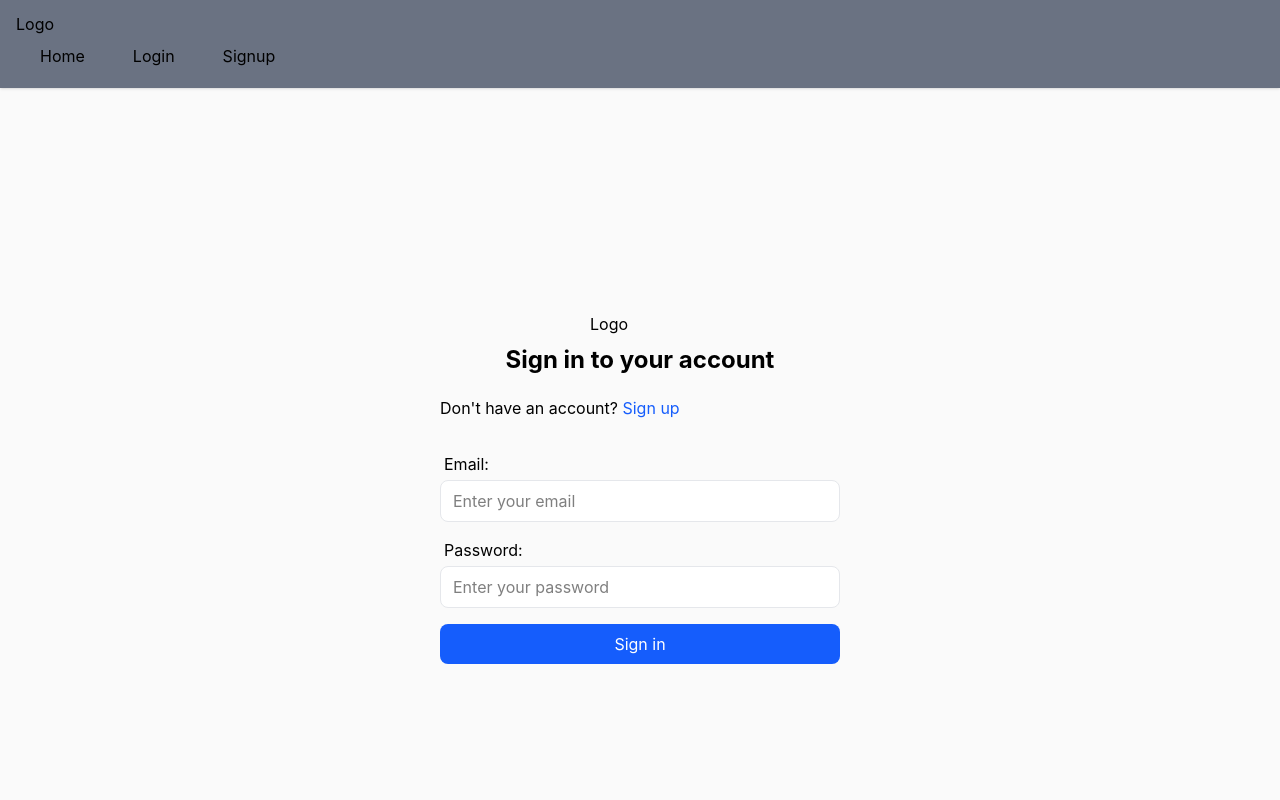
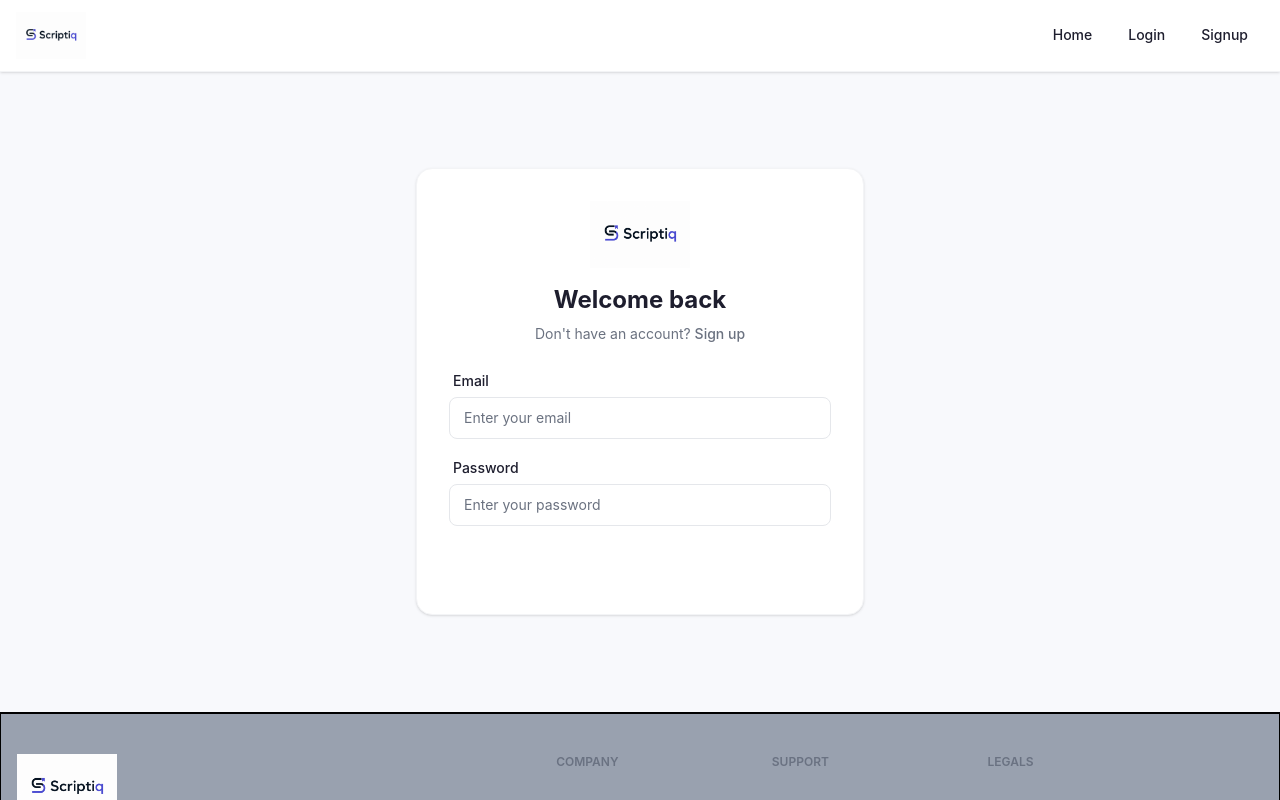
Before and after one commit to Shreshtha-ai/Scriptiq, a React (Vite) app in the folder Scriptiq/: page /login in a window 1280 px wide. Shown: the top 800 px of the page. Built offline with nearby package versions, Linux system fonts and the light colour scheme; no server answers.

Commit message:
feat: apply brand theme and fix auth bugs

```diff
--- a/Scriptiq/src/App.jsx
+++ b/Scriptiq/src/App.jsx
@@ -26,7 +26,7 @@ function App() {
   })
 
   return !loading? (
-    <div className='min-h-screen flex flex-wrap content-between bg-[#fafafa]'>
+    <div className='min-h-screen flex flex-wrap content-between bg-surface'>
       <div className='w-full block '>
         <Header />
         <main>
--- a/Scriptiq/src/components/Button.jsx
+++ b/Scriptiq/src/components/Button.jsx
@@ -3,13 +3,15 @@ import React from "react";
 export default function Button({
     children,
     type = "button",
-    bgColor = "bg-blue-600",
+    bgColor = "bg-brand",
     textColor = "text-white",
     className = "",
     ...props
 }) {
     return (
-        <button className={`px-4 py-2 rounded-lg ${bgColor} ${textColor} ${className}`} {...props}>
+        <button className={`px-5 py-2.5 rounded-lg font-medium text-sm
+            transition-all duration-200 hover:shadow-md active:scale-95
+            ${bgColor} ${textColor} ${className}`} {...props}>
             {children}
         </button>
     );
--- a/Scriptiq/src/components/Header/Header.jsx
+++ b/Scriptiq/src/components/Header/Header.jsx
@@ -37,26 +37,29 @@ function Header() {
   ]
 
   return (
-    <header className='py-3 shadow bg-gray-500'>
+    <header className='py-3 shadow-sm bg-white border-b border-gray-100'>
       <Container>
-        <nav>
+        <nav className='flex items-center'>
           <div className='mr-4'>
             <Link to="/">
               <Logo width='70px' />
             </Link>
           </div>
 
-          <ul className='flex ml-auto'>
+          <ul className='flex ml-auto items-center gap-1'>
             {navItems.map((item) =>
               item.active ? (
                 <li key={item.name}>
                   <button onClick={() => navigate(item.slug)}
-                    className='inline-block px-6 py-2 duration-200 hover:bg-amber-700'> {item.name}</button>
+                    className='px-4 py-2 text-sm font-medium text-dark rounded-lg
+                      transition-colors duration-200 hover:bg-brand/10 hover:text-brand'>
+                      {item.name}
+                  </button>
                 </li>
               ) : null
             )}
             {authStatus && (
-              <li>
+              <li className='ml-2'>
                 <LogoutBtn />
               </li>
             )}
--- a/Scriptiq/src/components/Header/LogoutBtn.jsx
+++ b/Scriptiq/src/components/Header/LogoutBtn.jsx
@@ -13,7 +13,11 @@ function LogoutBtn() {
     }
 
   return (
-    <button className='inline-block px-6 py-2 duration-200 hover:bg-blue-100 rounded-full'>Logout</button>
+    <button className='px-5 py-2 text-sm font-medium text-white bg-brand rounded-lg
+        transition-all duration-200 hover:bg-brand-dark hover:shadow-md
+        active:scale-95'
+    onClick = {logoutHandler}
+    >Logout</button>
   )
 }
 
--- a/Scriptiq/src/components/Signup.jsx
+++ b/Scriptiq/src/components/Signup.jsx
@@ -31,53 +31,56 @@ function Signup() {
         }
     }
   return (
-    <div className="flex items-center justify-center">
-    <div className={`mx-auto w-full max-w-lg bg-gray-100 rounded-xl p-10 border border-black/10`}>
-    <div className="mb-2 flex justify-center">
+  <div className="flex items-center justify-center min-h-[80vh] px-4">
+            <div className="w-full max-w-md bg-surface-card rounded-2xl shadow-sm
+              border border-gray-100 p-8 transition-shadow duration-300 hover:shadow-md">
+                <div className="mb-4 flex justify-center">
                     <span className="inline-block w-full max-w-[100px]">
                         <Logo width="100%" />
                     </span>
                 </div>
-        <h2 className="text-center text-2xl font-bold leading-tight">Sign up to create account</h2>
-        <p className="mt-2 text-center text-base text-black/60">
-            Already have an account?&nbsp;
-            <Link
-                to="/login"
-                className="font-medium text-primary transition-all duration-200 hover:underline"
-            >
+                <h2 className="text-2xl font-bold text-center text-dark mb-2">
+                    Create your account
+                </h2>
+                <p className="text-center text-sm text-muted mb-6">
+                    Already have an account?{' '}
+                    <Link to="/login"
+                      className="text-brand font-medium hover:text-brand-dark transition-colors">
                         Sign In
                     </Link>
                 </p>
-        {error && <p className="text-red-600 mt-8 text-center">{error}</p>}
-
+                {error && (
+                    <p className="text-red-500 text-sm text-center bg-red-50
+                      rounded-lg py-2 px-3 mb-4">
+                        {error}
+                    </p>
+                )}
                 <form onSubmit={handleSubmit(signup)}>
-            <div className='space-y-5'>
+                    <div className='space-y-4'>
                         <Input
-                label="Full Name: "
+                            label="Full Name"
                             placeholder="Enter your full name"
                             type="text"
-                {...register("name", {
-                    required: true,
-                })}
+                            {...register("name", { required: true })}
                         />
                         <Input
-                label="Email: "
+                            label="Email"
                             placeholder="Enter your email"
                             type="email"
                             {...register("email", {
                                 required: true,
                                 validate: {
-                        matchPatern: (value) => /^\w+([.-]?\w+)*@\w+([.-]?\w+)*(\.\w{2,3})+$/.test(value) ||
+                                    matchPatern: (value) =>
+                                        /^\w+([.-]?\w+)*@\w+([.-]?\w+)*(\.\w{2,3})+$/.test(value) ||
                                         "Email address must be a valid address",
                                 }
                             })}
                         />
                         <Input
-                label="Password: "
+                            label="Password"
                             type="password"
                             placeholder="Enter your password"
-                {...register("password", {
-                    required: true,})}
+                            {...register("password", { required: true })}
                         />
                         <Button type="submit" className="w-full">
                             Create Account
@@ -85,9 +88,7 @@ function Signup() {
                     </div>
                 </form>
             </div>
-
         </div>
     )
 }
-
 export default Signup
--- a/Scriptiq/src/components/input.jsx
+++ b/Scriptiq/src/components/input.jsx
@@ -10,15 +10,18 @@ const Input = React.forwardRef(function Input({
     return (
         <div className='w-full'>
             {label && <label
-                className='inline-block mb-1 pl-1'
+                className='inline-block mb-1.5 pl-1 text-sm font-medium text-dark'
                 htmlFor={id}>
                 {label}
             </label>
             }
             <input
                 type={type}
-                className={`px-3 py-2 rounded-lg bg-white text-black outline-none
-                     focus:bg-gray-50 duration-200 border border-gray-200 w-full ${className}`}
+                className={` px-3.5 py-2.5 rounded-lg bg-white text-dark outline-none
+                  border border-gray-200 w-full text-sm
+                  transition-all duration-200
+                  focus:border-brand focus:ring-2 focus:ring-brand/20
+                  placeholder:text-muted ${className}`}
                 ref={ref}
                 {...props}
                 id={id}
--- a/Scriptiq/src/components/login.jsx
+++ b/Scriptiq/src/components/login.jsx
@@ -1,83 +1,92 @@
-import React, {useState}  from "react";
-import {Link, useNavigate} from "react-router-dom"
-import {login as authLogin} from "../store/authSlice"
-import {useDispatch} from "react-redux"
-import {AuthService} from "../appwrite/auth"
+import React, { useState } from "react";
+import { Link, useNavigate } from "react-router-dom"
+import { login as authLogin } from "../store/authSlice"
+import { useDispatch } from "react-redux"
+import authService from "../appwrite/auth"
 import Input from './input'
 import Button from './Button'
 import Logo from './logo'
 import { useForm } from "react-hook-form"
 
-function Login(){
-    const  navigate = useNavigate()
+function Login() {
+    const navigate = useNavigate()
     const dispatch = useDispatch()
-    const {register, handleSubmit} = useForm()
+    const { register, handleSubmit } = useForm()
     const [error, setError] = useState("")
-    const login = async(data) => {
+    const login = async (data) => {
         setError("")
-        try{
-          const session =   await AuthService.login(data)
-          if(session){
-            const userData = await AuthService.getCurrentUser()
-            if(userData){
-                dispatch(authLogin({userData}))
+        try {
+            const session = await authService.login(data)
+            if (session) {
+                const userData = await authService.getCurrentUser()
+                if (userData) {
+                    dispatch(authLogin({ userData }))
                     navigate("/")
                 }
             }
-    }catch(error){
+        } catch (error) {
             setError(error.message)
         }
 
     }
     return (
-    <div className="flex flex-col items-center justify-center h-screen p-6">
-        <div className="w-full max-w-md p-6">
-            <div className = "mb-2 flex justify-center">
-                <span className = "inline-block w-full max-w-[100px]">
-                    <Logo width = "100%" />
+        <div className="flex items-center justify-center min-h-[80vh] px-4">
+            <div className="w-full max-w-md bg-surface-card rounded-2xl shadow-sm
+              border border-gray-100 p-8 transition-shadow duration-300 hover:shadow-md">
+                <div className="mb-4 flex justify-center">
+                    <span className="inline-block w-full max-w-[100px]">
+                        <Logo width="100%" />
                     </span>
-
                 </div>
-            <h2 className = "text-2xl font-bold text-center mb-5">Sign in to your account</h2>
-            <p className = "mt-2 text center text- base text-black-60">
-                Don't have an account? <Link to = "/signup" className = "text-blue-600">Sign up</Link>
+                <h2 className="text-2xl font-bold text-center text-dark mb-2">
+                    Welcome back
+                </h2>
+                <p className="text-center text-sm text-muted mb-6">
+                    Don't have an account?{' '}
+                    <Link to="/signup"
+                        className="text-brand font-medium hover:text-brand-dark transition-colors">
+                        Sign up
+                    </Link>
                 </p>
-
-            {error && <p className = "text-red-600 text-center mt-8">{error}</p>}
-
-            <form onSubmit = {handleSubmit(login)} className = "mt-8">
-                <div className = "space-y-4">
+                {error && (
+                    <p className="text-red-500 text-sm text-center bg-red-50
+                      rounded-lg py-2 px-3 mb-4">
+                        {error}
+                    </p>
+                )}
+                <form onSubmit={handleSubmit(login)}>
+                    <div className="space-y-4">
                         <Input
-                    label = "Email:"
-                    type = "email"
-                    placeholder = "Enter your email"
-                    {...register("email", {required: true,
-                        validate:{
-                            matchPattern: (value) => /^[^\s@]+@[^\s@]+\.[^\s@]+$/.test(value) || "Invalid email address",
+                            label="Email"
+                            type="email"
+                            placeholder="Enter your email"
+                            {...register("email", {
+                                required: true,
+                                validate: {
+                                    matchPattern: (value) =>
+                                        /^[^\s@]+@[^\s@]+\.[^\s@]+$/.test(value) ||
+                                        "Invalid email address",
                                 }
                             })}
-                    className = "w-full"
                         />
                         <Input
-                    label = "Password:"
-                    type = "password"
-                    placeholder = "Enter your password"
-                    {...register("password", {required: true,
+                            label="Password"
+                            type="password"
+                            placeholder="Enter your password"
+                            {...register("password", {
+                                required: true,
                                 minLength: {
                                     value: 8,
                                     message: "Password must be at least 8 characters long",
                                 },
                             })}
-                    className = "w-full"
                         />
-                    <Button type = "submit" className = "w-full"> Sign in</Button>
+                        <Button type="submit" className="w-full">
+                            Sign in
+                        </Button>
                     </div>
                 </form>
-
-
-
             </div>
-
         </div>
     )
 }
--- a/Scriptiq/src/components/logo.jsx
+++ b/Scriptiq/src/components/logo.jsx
@@ -1,8 +1,9 @@
 import React from 'react'
+import logoImg from '../Scriptiq_Logo.png'
 
 function Logo({width = '100px'}) {
   return (
-    <div>Logo</div>
+    <img src={logoImg} alt="ScriptIQ" style={{width}} />
   )
 }
 
```
Also changed, not shown: Scriptiq/src/components/PostCard.jsx (+14 -8 lines), Scriptiq/src/components/Select.jsx (+7 -2 lines), Scriptiq/src/Scriptiq_Logo.png (added). Lines whose indentation alone changed are shown as unchanged.
